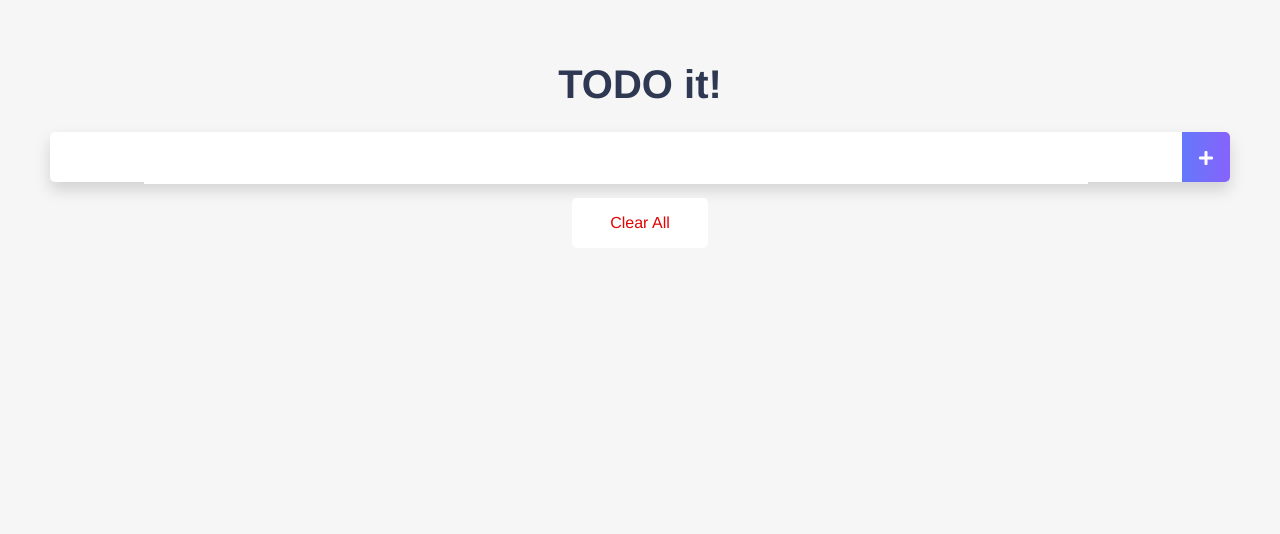
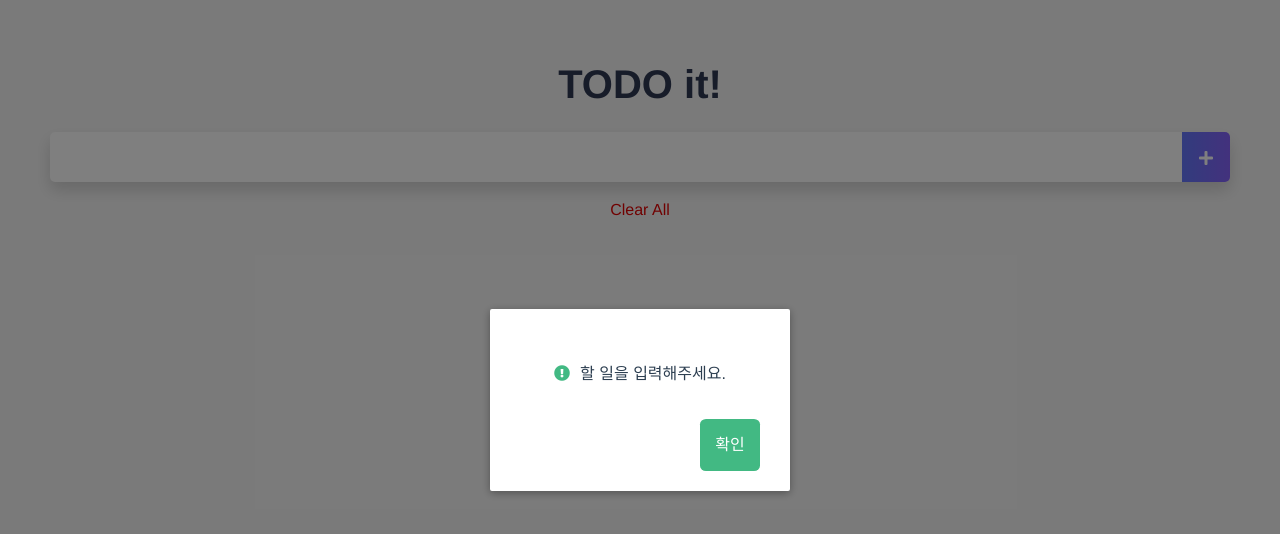
Before and after one commit to YeWeon/TodoApp-Front-End, a Vue app: page / in a window 1280 px wide. Both pictures are taken after a click on the element 1206 px from the left and 157 px from the top of the page. Shown: the top 534 px of the page. Built offline with nearby package versions, Linux system fonts and the light colour scheme.

Commit message:
feat: Add modal

```diff
--- a/src/components/TodoFooter.vue
+++ b/src/components/TodoFooter.vue
@@ -1,5 +1,5 @@
 <template>
-    <div class="clearAllContainer">
+    <div>
         <span class="clearAllBtn" @click="clearTodo">Clear All</span>
     </div>
 </template>
--- a/src/components/TodoInput.vue
+++ b/src/components/TodoInput.vue
@@ -1,17 +1,29 @@
 <template>
   <div class="inputBox shadow">
       <input type="text" autofocus :value="newTodoItem" @input="handleInput" @keyup.enter="addTodo">
-      <!-- <input type="text" v-model="newTodoItem"> -->
       <span class="addContainer" @click="addTodo">
           <i class="fas fa-plus addBtn"></i>
       </span>
+      <MyModal v-if="showModal" @close="showModal = false">
+        <template v-slot:header>
+          <h3>
+            경고!
+            <i class="closeModalBtn fas fa-times" @click="showModal = false"></i>
+          </h3>
+        </template>
+        <template v-slot:body>
+            <div><i class="fa fa-exclamation-circle closeModalBtn"></i>할 일을 입력해주세요.</div>
+        </template>
+      </MyModal>
   </div>
 </template>
 
 <script lang="ts" setup>
 import TodoItem from '@/types/TodoItem';
+import MyModal from './common/MyModal.vue'
 import { ref } from 'vue'
 
+const showModal = ref(false);
 const newTodoItem = ref("")
 
 const emit = defineEmits(["input:todo","add:todo"])
@@ -27,6 +39,8 @@ const addTodo = () => {
   if (todoItem !== "") {
       emit('add:todo', todoItem)
       clearInput()
+  } else {
+    showModal.value = !showModal.value
   }
 }
 const clearInput = () => {
@@ -36,6 +50,11 @@ const clearInput = () => {
 </script>
 
 <style scoped>
+.closeModalBtn {
+  color: #42b983;
+  margin-right: 10px;
+}
+
 i,span {
   cursor: pointer;
 }
@@ -54,6 +73,7 @@ input:focus {
   border-style: none;
   font-size: 0.9rem;
   width: 80%;
+  height: 50%;
 }
 
 .addContainer {
--- a/src/components/TodoList.vue
+++ b/src/components/TodoList.vue
@@ -1,7 +1,7 @@
 <template>
     <div>
         <ul>
-            <li v-for="(todoItem, idx) in props.propsData" :key="idx">
+            <li v-for="(todoItem, idx) in props.propsData" :key="idx" class="shadow">
                 <i class="fas fa-check checkBtn" :class="{ checkBtnCompleted: todoItem.completed }"
                 @click="toggleComplete(todoItem, idx)"></i>
                 <span :class="{ textCompleted: todoItem.completed }">{{ todoItem.item }}</span>
--- /dev/null
+++ b/src/components/common/MyModal.vue
@@ -0,0 +1,97 @@
+<template>
+    <Transition name="modal">
+      <div class="modal-mask">
+        <div class="modal-wrapper">
+          <div class="modal-container">
+
+            <!-- <div class="modal-header">
+              <slot name="header">
+                default header
+              </slot>
+            </div> -->
+
+            <div class="modal-body">
+              <slot name="body">
+                default body
+              </slot>
+            </div>
+
+            <div class="modal-footer">
+              <slot name="footer">
+                <!-- default footer -->
+                <button class="modal-default-button" @click="$emit('close')">
+                  확인
+                </button>
+              </slot>
+            </div>
+          </div>
+        </div>
+      </div>
+    </Transition>
+  </template>
+
+  <style>
+  .modal-mask {
+    position: fixed;
+    z-index: 9998;
+    top: 0;
+    left: 0;
+    width: 100%;
+    height: 100%;
+    background-color: rgba(0, 0, 0, .5);
+    display: table;
+    transition: opacity 0.3s ease;
+  }
+  .modal-wrapper {
+    display: table-cell;
+    vertical-align: middle;
+  }
+  .modal-container {
+    width: 300px;
+    margin: 0px auto;
+    padding: 20px 30px;
+    background-color: #fff;
+    border-radius: 2px;
+    box-shadow: 0 2px 8px rgba(0, 0, 0, .33);
+    transition: all .3s ease;
+    font-family: Helvetica, Arial, sans-serif;
+  }
+  .modal-header h3 {
+    margin-top: 0;
+    color: #42b983;
+  }
+  .modal-body {
+    margin: 20px 0;
+  }
+  .modal-default-button {
+    float: right;
+    background-color: #42b983;
+    color: white;
+    border-style: none;
+    border-radius: 10%;
+    width: 25%;
+  }
+  /*
+   * The following styles are auto-applied to elements with
+   * transition="modal" when their visibility is toggled
+   * by Vue.js.
+   *
+   * You can easily play with the modal transition by editing
+   * these styles.
+   */
+  .modal-enter-from {
+    opacity: 0;
+  }
+  .modal-leave-to {
+    opacity: 0;
+  }
+  .modal-enter-from .modal-container,
+  .modal-leave-to .modal-container {
+    -webkit-transform: scale(1.1);
+    transform: scale(1.1);
+  }
+
+  ::v-deep .modal-footer {
+    line-height: 170% !important;
+  }
+  </style>
```
Also changed, not shown: src/components/HelloWorld.vue (deleted, +0 -61 lines).
